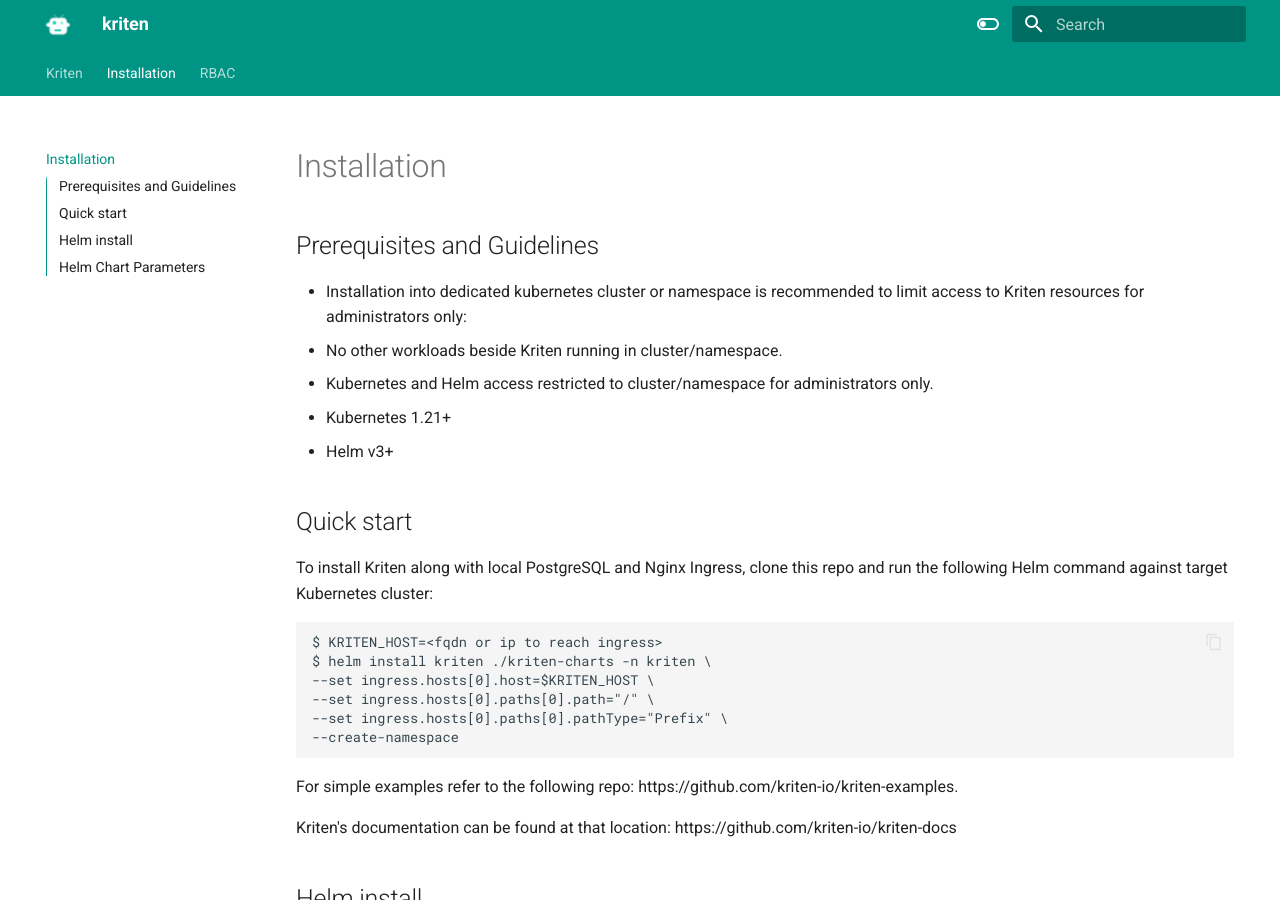
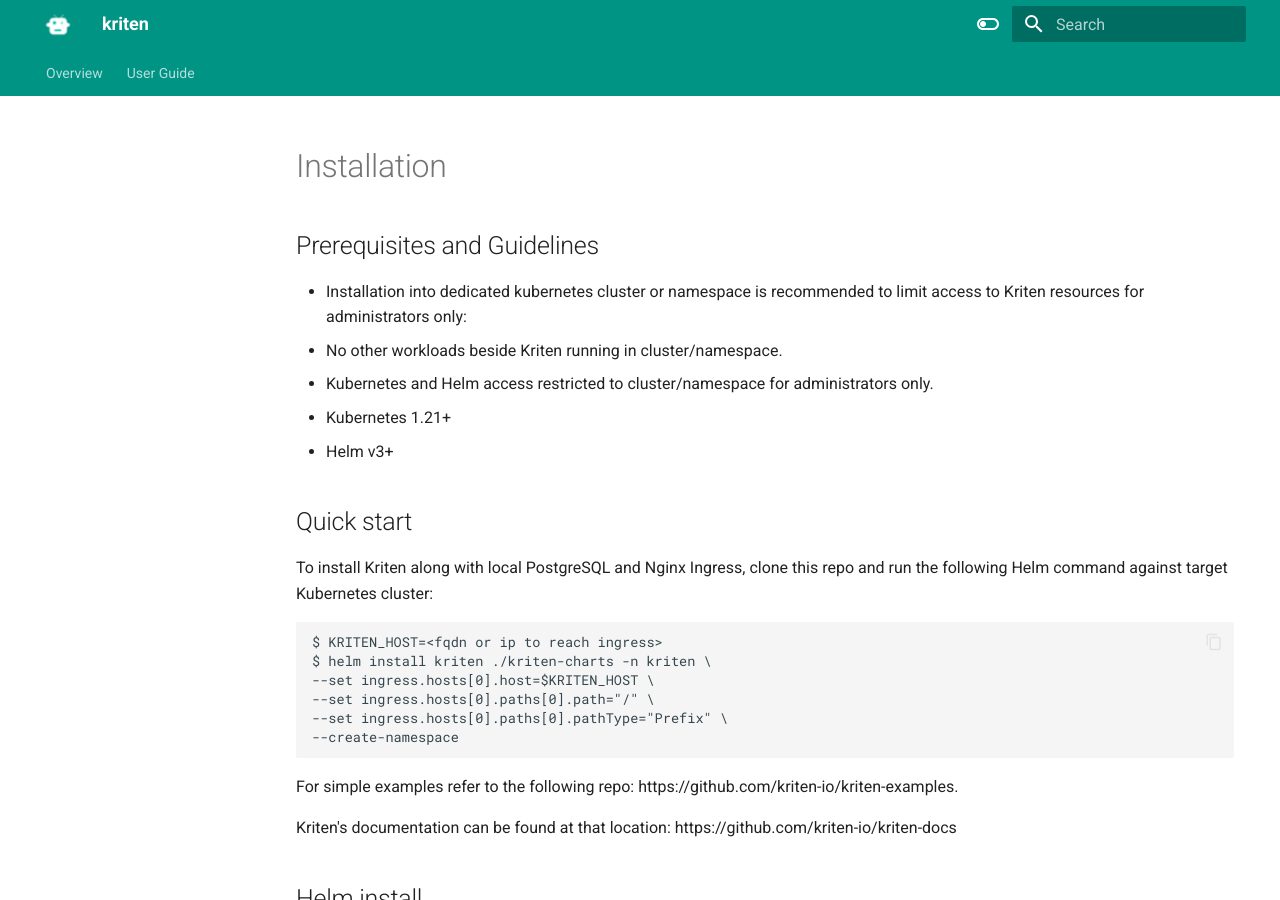
Before and after one commit to kriten-io/kriten-docs, an MkDocs documentation site: the page built from docs/installation.md, in a window 1280 px wide and 900 px high. Built offline with MkDocs 1.6.1 and Material for MkDocs 9.7.7, drawn with Linux system fonts in a browser that asks for light colours; some of the changed lines change nothing that is shown.

Commit message:
Update mkdocs.yml

```diff
--- a/mkdocs.yml
+++ b/mkdocs.yml
@@ -55,5 +55,13 @@
       emoji_index: !!python/name:materialx.emoji.twemoji
       emoji_generator: !!python/name:materialx.emoji.to_svg
 
+nav:
+  - Overview: "docs/index.md"
+  - User Guide:
+      - Installation:
+        - "docs/installation.md"
+      - Features:
+        - RBAC: "docs/rbac.md"
+
 copyright: |
   &copy; 2024 <a href="https://github.com/kriten-io"  target="_blank" rel="noopener">Evolvere Technologies</a>
```
